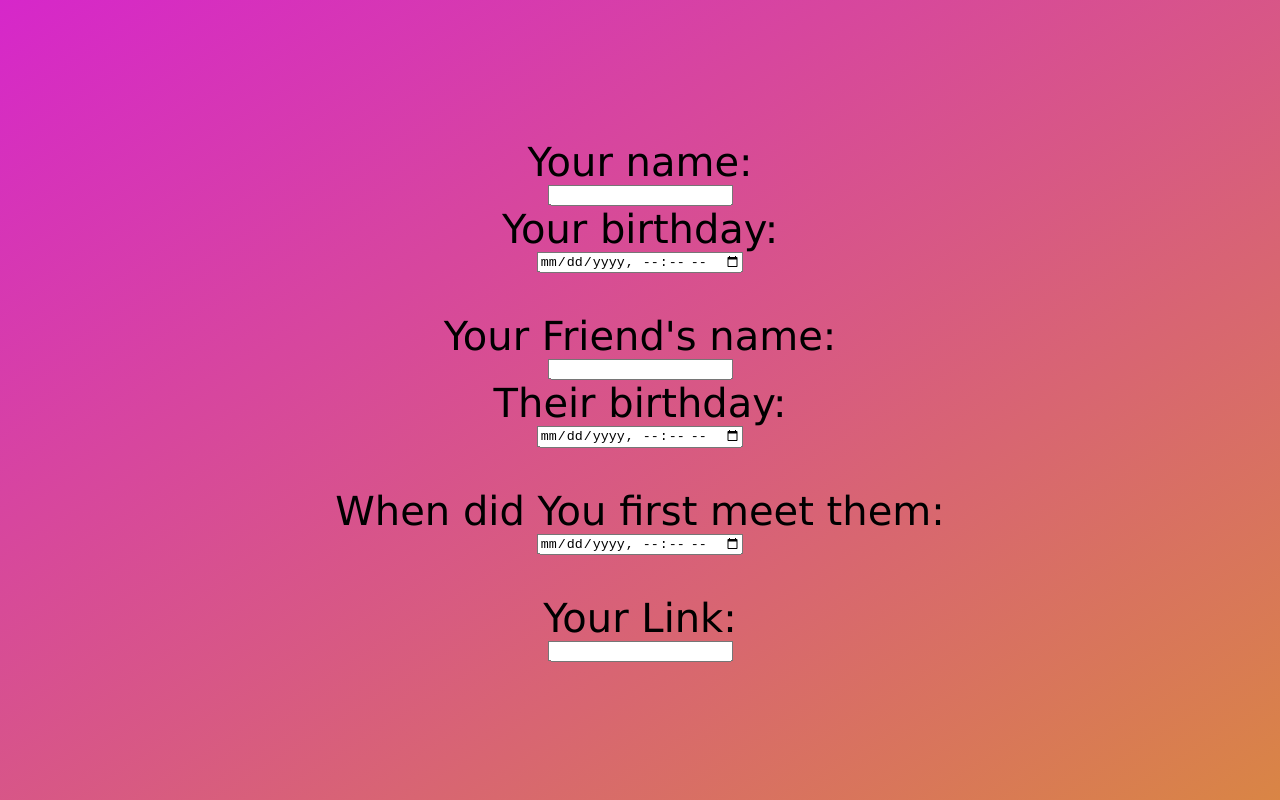
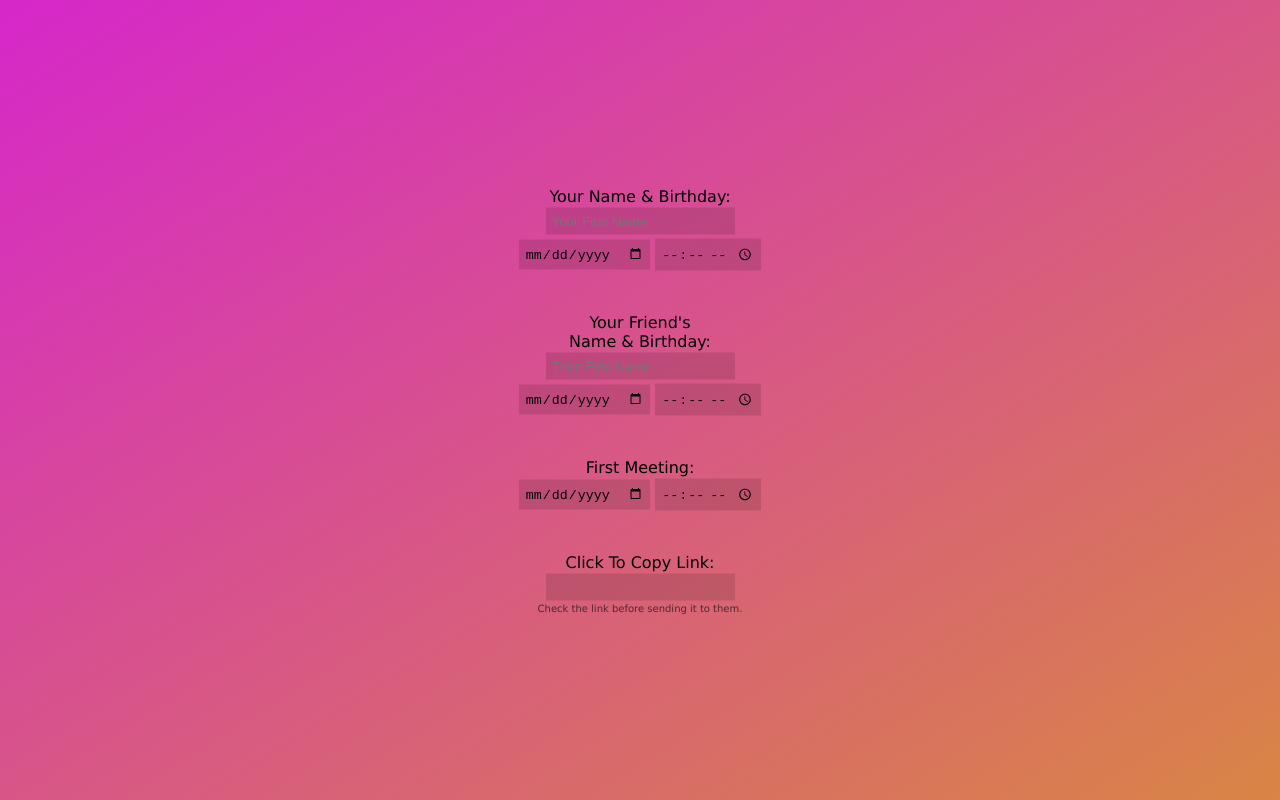
Before and after one commit to pionaiki/we-have-known-each-other-for, a plain HTML site: page create.html in a window 1280 px wide. Drawn offline with Linux system fonts and the light colour scheme.

Commit message:
create UI

```diff
--- a/create.html
+++ b/create.html
@@ -11,24 +11,31 @@
   <div class='center-y'>
     <center>
       <p>
-    <label>Your name:</label><br>
-    <input type='text' id='MyName' oninput='update();'></input><br>
-    <label>Your birthday:</label><br>
-    <input type='datetime-local' id='MyBirth' oninput='update();'></input>
+        <label>Your Name & Birthday:<br>
+          <input type='text' id='MyName' placeholder='Your First Name' oninput='update();'></input><br>
+          <input type='date' id='MyBirth' oninput='update();'></input>
+          <input type='time' id='MyBirthTime' oninput='update();'></input>
+        </label>
       </p>
       <p>
-    <label>Your Friend's name:</label><br>
-    <input type='text' id='TheirName' oninput='update();'></input><br>
-    <label>Their birthday:</label><br>
-    <input type='datetime-local' id='TheirBirth' oninput='update();'></input>
+        <label>Your Friend's<br>
+          Name & Birthday:<br>
+          <input type='text' id='TheirName' placeholder='Their First Name' oninput='update();'></input><br>
+          <input type='date' id='TheirBirth' oninput='update();'></input>
+          <input type='time' id='TheirBirthTime' oninput='update();'></input>
+        </label>
       </p>
       <p>
-    <label>When did You first meet them:</label><br>
-    <input type='datetime-local' id='Meeting' oninput='update();'></input>
+        <label>First Meeting:<br>
+          <input type='date' id='Meeting' oninput='update();'></input>
+          <input type='time' id='MeetingTime' oninput='update();'></input>
+        </label>
       </p>
       <p>
-      <label>Your Link:</label><br>
+        <label>Click To Copy Link:<br>
           <input type='text' id='Link' readonly='readonly' onclick='update(); copy(this);'></input>
+        </label><br>
+        <span style='font-size: 10px; color: #000000a0;'>Check the link before sending it to them.</span>
       </p>
     </center>
   </div>
--- a/crscript.js
+++ b/crscript.js
@@ -1,10 +1,21 @@
 function getInput() {
   var input = '';
   input += document.getElementById('MyName').value + '--';
-  input += document.getElementById('MyBirth').value + '--';
+  input += document.getElementById('MyBirth').value;
+  if (document.getElementById('MyBirthTime').value) {
+    input += 'T' + document.getElementById('MyBirthTime').value;
+  }
+  input += '--';
   input += document.getElementById('TheirName').value + '--';
-  input += document.getElementById('TheirBirth').value + '--';
+  input += document.getElementById('TheirBirth').value;
+  if (document.getElementById('TheirBirthTime').value) {
+    input += 'T' + document.getElementById('TheirBirthTime').value;
+  }
+  input += '--';
   input += document.getElementById('Meeting').value;
+  if (document.getElementById('MeetingTime').value) {
+    input += 'T' + document.getElementById('MeetingTime').value;
+  }
   return input;
 }
 
@@ -20,4 +31,14 @@ function copy(object) {
   object.select();
   object.setSelectionRange(0, object.value.length);
   document.execCommand('copy');
+  document.getElementById('Link').value = 'Copied!'
+  setTimeout(function () { update(); }, 1000);
 }
+
+function getTheirName() {
+  if (document.getElementById('TheirName').value) {
+    return document.getElementById('TheirName').value;
+  } else {
+    return 'them';
+  }
+}
--- a/style.css
+++ b/style.css
@@ -7,10 +7,23 @@ body {
   background: -webkit-linear-gradient(top left, #D627CA, #D98545);
   background: -moz-linear-gradient(top left, #D627CA, #D98545);
   background: linear-gradient(to bottom right, #D627CA, #D98545);
+  font-family: Abel, Verdana, Consolas;
 }
 p {
   font-size: 5vh;
-  font-family: Abel, Verdana, Consolas;
+}
+label {
+  font-size: 2vh;
+}
+.mini-label {
+  font-size: 0.8vw;
+}
+input {
+  padding: 6px;
+  margin: 2px 0;
+  box-sizing: border-box;
+  border: none;
+  background-color: #0000001f;
 }
 .updt {
   font-weight: bold;
```
Lines whose indentation alone changed are shown as unchanged.
